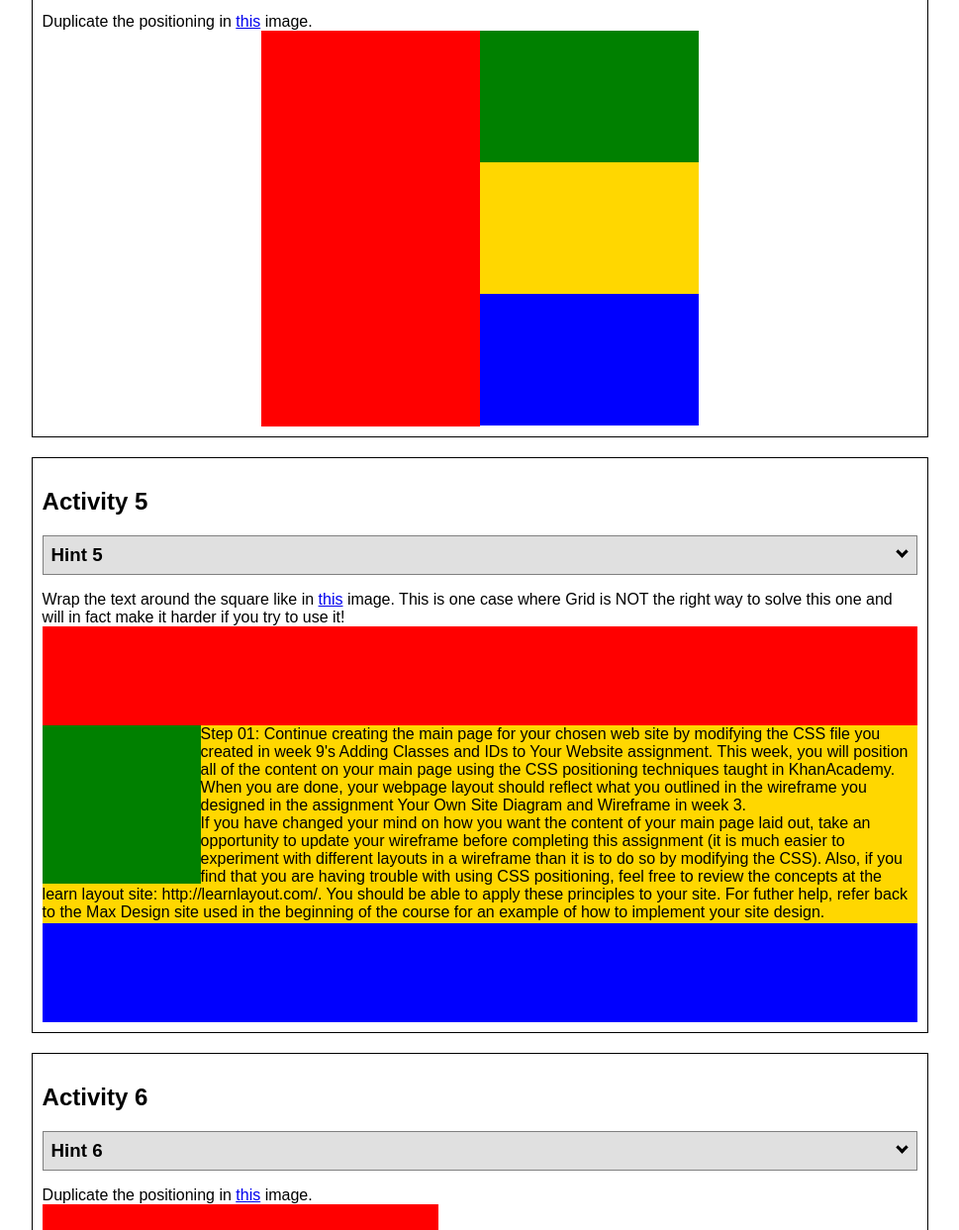
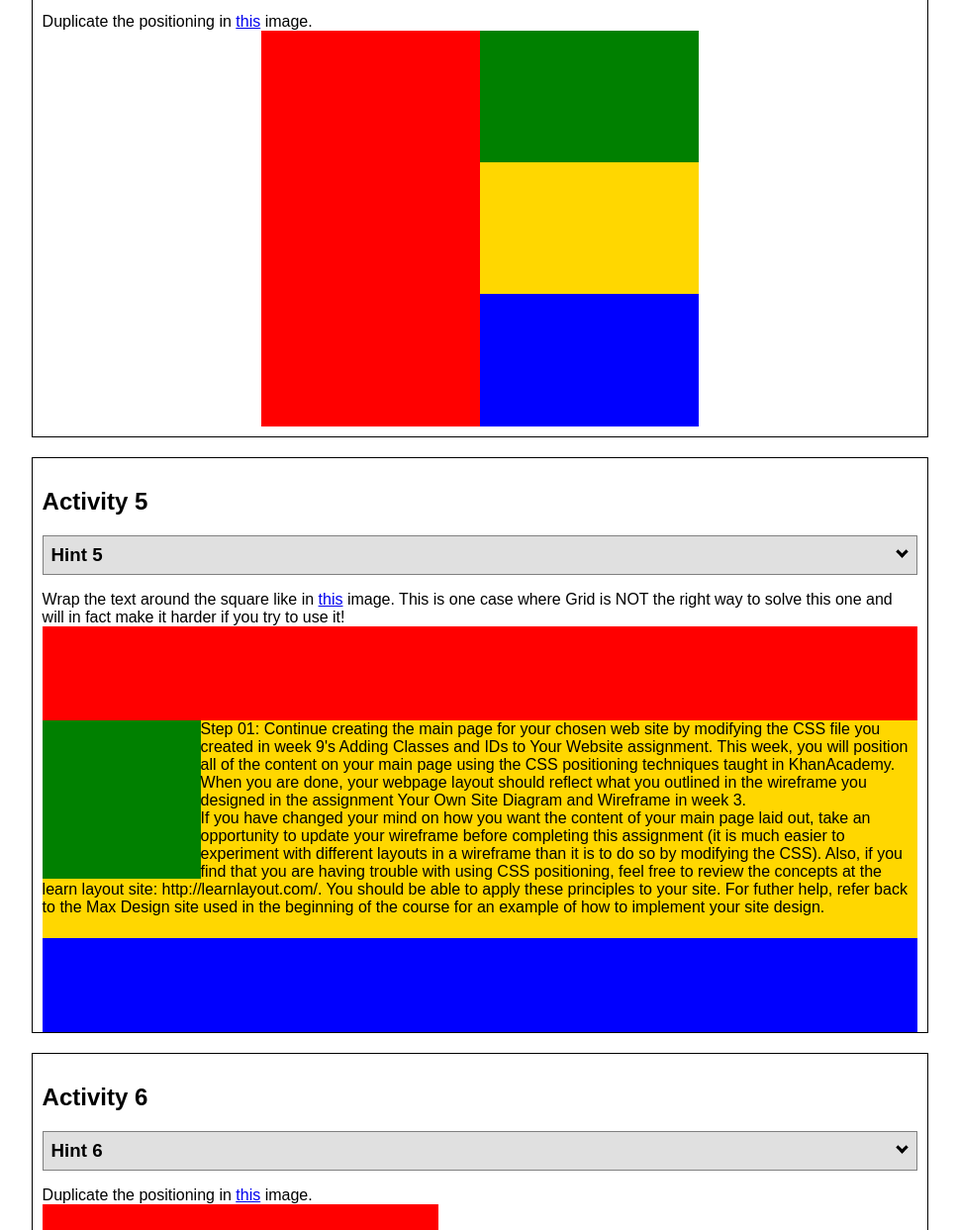
Before and after one commit to rafaelgholland/wdd130, a plain HTML site: page positioning.html in a window 1280 px wide. Shown: the part 2163-3406 px from the top of the page at 99% size, without its empty margins (155-1124 px from the left). Drawn offline with Linux system fonts and the light colour scheme.

Commit message:
Little Adjustments

```diff
--- a/positionstyles.css
+++ b/positionstyles.css
@@ -135,7 +135,7 @@
 }
 .blue4 {
   width: 50%;
-  height: 133px;
+  height: 133.5px;
   background-color: blue;
   grid-column: 2;
   grid-row: 3;
@@ -149,7 +149,7 @@
 }
 .red5 {
   width: 100%;
-  height: 100px;
+  height: 95px;
   background-color: red;
 
 
@@ -163,13 +163,13 @@
 }
 .yellow5 {
   width: 100%;
-  height: 50%;
+  height: 55%;
   background-color: gold;
 
 }
 .blue5 {
   width: 100%;
-  height: 100px;
+  height: 95px;
   background-color: blue;
 
 }
```
